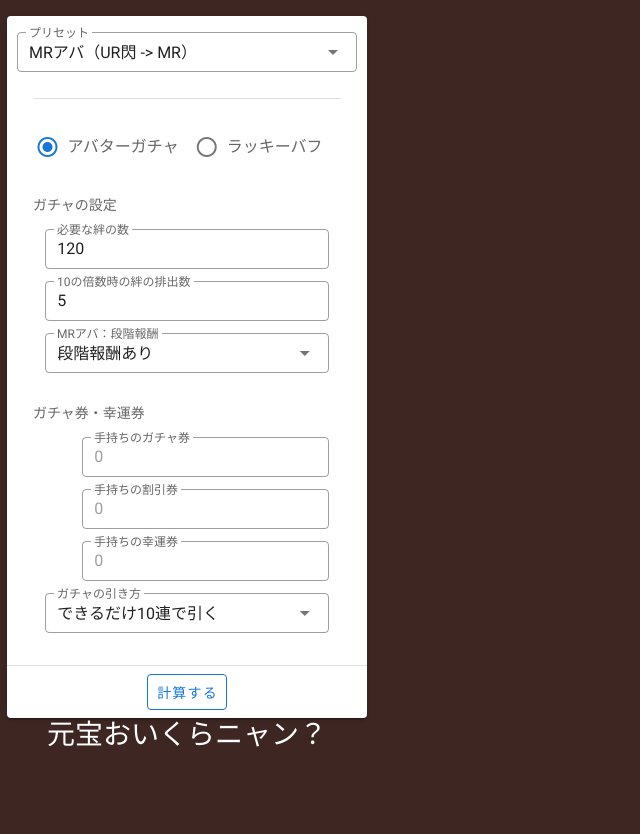
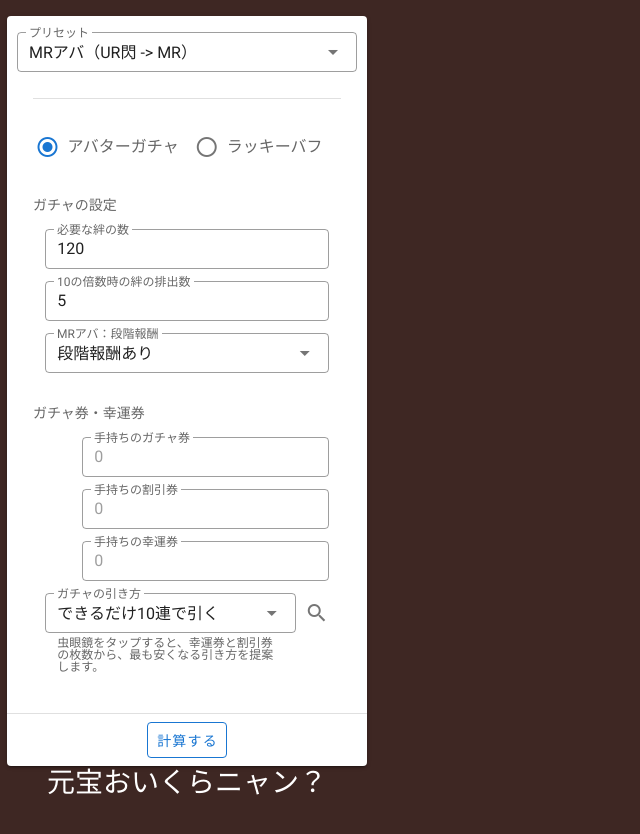
Before and after one commit to fuyoneko/genpo_simulator, a Vue app: page / in a window 1280 px wide. Shown: the top 834 px of the page, without its empty margins (0-640 px from the left). Built offline with nearby package versions, Linux system fonts and the light colour scheme; a web font is replaced by a local one.

Commit message:
Add Sugest functions.

```diff
--- a/src/components/InputField.vue
+++ b/src/components/InputField.vue
@@ -120,7 +120,13 @@
               hide-details="auto"
               :items="pray_style"
               v-model="forms.pray"
+              append-outer-icon="mdi-magnify"
+              messages="虫眼鏡をタップすると、幸運券と割引券の枚数から、最も安くなる引き方を提案します。"
+              @click:append-outer="executeMagnify"
             ></v-select>
+          </v-row>
+          <v-row>
+            <suggest ref="suggest" class="mt-1" v-show="isTicketsEnabled"></suggest>
           </v-row>
         </v-col>
       </v-row>
@@ -137,6 +143,10 @@
 
 <script>
 import { required, maxLength, decimal } from "vuelidate/lib/validators";
+import DiscountConditions from "../logic/discount_conditions";
+import Suggest from "./Suggest";
+import Calculate from "../logic/calculate";
+import Senario from "../logic/senario";
 
 const DecimalCheck = (form, min, max) => {
   if (!form.decimal) {
@@ -158,10 +168,10 @@ const DecimalCheck = (form, min, max) => {
 const REWARD_ITEM_ENABLED = 0;
 const REWARD_ITEM_DISABLED = 1;
 
-const PRAY_STYLE_TEN = 0;
-const PRAY_STYLE_ONE = 1;
-
 export default {
+  components: {
+    suggest: Suggest
+  },
   data() {
     const preset = [
       {
@@ -266,16 +276,7 @@ export default {
           value: REWARD_ITEM_DISABLED
         }
       ],
-      pray_style: [
-        {
-          text: "できるだけ10連で引く",
-          value: PRAY_STYLE_TEN
-        },
-        {
-          text: "できるだけ単発で引く",
-          value: PRAY_STYLE_ONE
-        }
-      ],
+      pray_style: DiscountConditions.getSelectContents(),
       forms: {
         selected_radio: preset[0].value.selected_radio,
         require: preset[0].value.require,
@@ -284,7 +285,7 @@ export default {
         discount: "",
         lucky: "",
         kakutei: preset[0].value.kakutei,
-        pray: PRAY_STYLE_TEN
+        pray: DiscountConditions.getDefaultSearchKey()
       },
       preset: preset,
       current_preset: preset[0]
@@ -371,6 +372,110 @@ export default {
     }
   },
   methods: {
+    /**
+     * 現在のフォームの値をDict型に詰め直す
+     */
+    parseRequestValue() {
+      const stringToValue = (string, defaults) => {
+        const result = parseInt(string ?? "");
+        if (Number.isNaN(result)) {
+          return defaults;
+        }
+        return result;
+      };
+      return {
+        request_type: this.forms.selected_radio,
+        tickets: stringToValue(this.forms.tickets, 0),
+        require: stringToValue(this.forms.require, 200),
+        kakutei: stringToValue(this.forms.kakutei, 5),
+        options: {
+          discount: stringToValue(this.forms.discount, 0),
+          lucky: stringToValue(this.forms.lucky, 0),
+          reward: this.forms.reward == REWARD_ITEM_ENABLED ? true : false,
+          pray: this.forms.pray
+        }
+      };
+    },
+    /**
+     * 最適な引き方を提案する
+     */
+    executeMagnify() {
+      this.$v.$touch();
+      // 入力チェックが不正なら処理しない
+      if (
+        this.$v.$invalid ||
+        [
+          this.requireError,
+          this.ticketsError,
+          this.discountError,
+          this.luckyError,
+          this.kakuteiError
+        ].some(error => error.length >= 1)
+      ) {
+        return;
+      }
+
+      // 入力パラメータを取得する
+      const parameters = this.parseRequestValue();
+      const senario_list = Senario.load_senario(
+        parameters.request_type,
+        parameters.options.reward
+      );
+      // 消費元宝の変数を確保する
+      let min_total_price = 9999999;
+      let max_total_price = 0;
+      let min_index = DiscountConditions.getDefaultSearchKey();
+      let max_index = min_index;
+
+      // 割引券、幸運券、ガチャ券の所持数
+      const initializer = data => {
+        data.kakutei = parameters.kakutei;
+        data.tickets = parameters.tickets;
+        data.lucky = parameters.options.lucky;
+        data.discount = parameters.options.discount;
+        return data;
+      };
+
+      for (const conds of DiscountConditions.getConditions()) {
+        // 消費元宝を計算する
+        const calc = new Calculate(
+          initializer,
+          senario_list.execute_senario,
+          this.forms.selected_radio,
+          0
+        );
+        calc.execute(parameters.require, conds.method);
+
+        // 最小消費を更新する
+        let min_update_check = min_total_price;
+        min_total_price = Math.min(min_total_price, calc.data.price_total);
+        if (min_update_check != min_total_price) {
+          min_index = conds.search_key;
+        }
+        // 比較可能な時（よくあるケースの場合）は、最大消費を更新する
+        if (conds.comparable) {
+          let max_update_check = max_total_price;
+          max_total_price = Math.max(max_total_price, calc.data.price_total);
+          if (max_update_check != max_total_price) {
+            max_index = conds.search_key;
+          }
+        }
+      }
+
+      // サジェストのアラートを表示する
+      this.$refs.suggest.show(
+        parameters.options.lucky,
+        parameters.options.discount,
+        100 - Math.floor((min_total_price / max_total_price) * 100),
+        DiscountConditions.getMessage(max_index),
+        DiscountConditions.getMessage(min_index)
+      );
+      // セレクトボックスの内容を更新する
+      this.forms.pray = min_index;
+    },
+    /**
+     * イベント：プリセットの設定を更新する
+     */
     onPresetChanged(item) {
       this.forms.selected_radio = item.value.selected_radio;
       this.forms.require = item.value.require;
@@ -380,6 +485,9 @@ export default {
       this.forms.lucky = "";
       this.forms.tickets = "";
     },
+    /**
+     * イベント：検索開始
+     */
     onClickStart() {
       this.$v.$touch();
       // 入力チェックが不正なら処理しない
@@ -396,26 +504,7 @@ export default {
         return;
       }
 
-      const stringToValue = (string, defaults) => {
-        const result = parseInt(string ?? "");
-        if (Number.isNaN(result)) {
-          return defaults;
-        }
-        return result;
-      };
-
-      this.$emit("on-start", {
-        request_type: this.forms.selected_radio,
-        tickets: stringToValue(this.forms.tickets, 0),
-        require: stringToValue(this.forms.require, 200),
-        kakutei: stringToValue(this.forms.kakutei, 5),
-        options: {
-          discount: stringToValue(this.forms.discount, 0),
-          lucky: stringToValue(this.forms.lucky, 0),
-          reward: this.forms.reward == REWARD_ITEM_ENABLED ? true : false,
-          pray: this.forms.pray
-        }
-      });
+      this.$emit("on-start", this.parseRequestValue());
     }
   }
 };
--- /dev/null
+++ b/src/components/Suggest.vue
@@ -0,0 +1,73 @@
+<template>
+  <v-alert v-if="show_flag" outlined color="grey">
+    <v-row>
+      <v-col class="ml-2 mb-2">
+        幸運券：{{lucky}}枚
+        <br />
+        割引券：{{discount}}枚
+        <br />
+        割引率：{{parcentage}}％
+      </v-col>
+      <v-chip @click="close" outlined small label>
+        <v-icon>mdi-close</v-icon>
+      </v-chip>
+    </v-row>
+    <span v-html="message"></span>
+  </v-alert>
+</template>
+
+<script>
+export default {
+  data() {
+    return {
+      show_flag: false,
+      // 幸運券の枚数
+      lucky: 0,
+      // 割引券の枚数
+      discount: 0,
+      // 割引率
+      parcentage: 0,
+      // 最も悪い引き方
+      worst_case_text: "",
+      // もっとも良い引き方
+      best_case_text: ""
+    };
+  },
+  computed: {
+    /**
+     * アラートのメッセージ
+     */
+    message() {
+      if (this.parcentage == 0) {
+        return "引き方による消費元宝の変動はありません。";
+      }
+      return [
+        `消費元宝が最も小さくなるのは、<span class="blue--text">${this.best_case_text}</span>です。`,
+        `${this.worst_case_text}に比べて、${this.parcentage}％ほどお得になります。`
+      ].join("<br />");
+    }
+  },
+  methods: {
+    /**
+     * アラートを表示する
+     */
+    show(lucky, discount, parcentage, worst_case_text, best_case_text) {
+      this.lucky = lucky;
+      this.discount = discount;
+      this.parcentage = parcentage;
+      this.worst_case_text = worst_case_text;
+      this.best_case_text = best_case_text;
+      this.show_flag = true;
+    },
+    /**
+     * アラートを閉じる
+     */
+    close() {
+      this.show_flag = false;
+    }
+  }
+};
+</script>
+
+<style>
+</style>
--- a/src/logic/calculate.js
+++ b/src/logic/calculate.js
@@ -91,9 +91,9 @@ class Calculate {
     return this.data.current < require ? true : false;
   }
 
-  execute(require, do_not_use_discount_when_one = false) {
+  execute(require, discount_condition) {
     while (this.isNeedToExecute(require)) {
-      this.executeStep(require, do_not_use_discount_when_one);
+      this.executeStep(require, discount_condition(this.data));
     }
   }
 }
--- /dev/null
+++ b/src/logic/discount_conditions.js
@@ -0,0 +1,117 @@
+const EXECUTE_10 = true;
+const EXECUTE_1 = false;
+
+const CONDITONS = [
+  {
+    text: "できるだけ10連で引く",
+    search_key: 0,
+    comparable: true,
+    message: "全て10連で引いたとき",
+    method: () => {
+      return EXECUTE_10;
+    },
+  },
+  {
+    text: "できるだけ単発で引く",
+    search_key: 1,
+    comparable: true,
+    message: "全て単発で引いたとき",
+    method: () => {
+      return EXECUTE_1;
+    },
+  },
+  {
+    text: "割引券5以上で単発",
+    search_key: 2,
+    comparable: false,
+    message: "割引券が5枚以上あれば単発、それ以外は10連で引いたとき",
+    method: (data) => {
+      if (data.discount >= 5) {
+        return EXECUTE_1;
+      }
+      return EXECUTE_10;
+    },
+  },
+  {
+    text: "割引券10以上で単発",
+    search_key: 3,
+    comparable: false,
+    message: "割引券が10枚以上あれば単発、それ以外は10連で引いたとき",
+    method: (data) => {
+      if (data.discount >= 10) {
+        return EXECUTE_1;
+      }
+      return EXECUTE_10;
+    },
+  },
+  {
+    text: "割引券15以上で単発",
+    search_key: 4,
+    comparable: false,
+    message: "割引券が15枚以上あれば単発、それ以外は10連で引いたとき",
+    method: (data) => {
+      if (data.discount >= 15) {
+        return EXECUTE_1;
+      }
+      return EXECUTE_10;
+    },
+  },
+  {
+    text: "割引券20以上で単発",
+    search_key: 5,
+    comparable: false,
+    message: "割引券が20枚以上あれば単発、それ以外は10連で引いたとき",
+    method: (data) => {
+      if (data.discount >= 20) {
+        return EXECUTE_1;
+      }
+      return EXECUTE_10;
+    },
+  },
+];
+
+class DiscountConditions {
+  /**
+   * デフォルトの検索キーを取得する
+   */
+  static getDefaultSearchKey() {
+    return CONDITONS[0].search_key;
+  }
+
+  /**
+   * セレクトボックスの表示コンテンツを取得する
+   */
+  static getSelectContents() {
+    return CONDITONS.map((item) => {
+      return {
+        text: item.text,
+        value: item.search_key,
+      };
+    });
+  }
+
+  /**
+   * 全ての条件定義を返す
+   */
+  static getConditions() {
+    return CONDITONS;
+  }
+
+  /**
+   * 選択された条件定義の判断関数を返す
+   */
+  static getMethod(value) {
+    const found = CONDITONS.find((item) => item.search_key == value);
+    return found.method;
+  }
+
+  /**
+   * 選択された条件定義のメッセージを返す
+   */
+  static getMessage(value) {
+    const found = CONDITONS.find((item) => item.search_key == value);
+    return found.message;
+  }
+}
+
+export default DiscountConditions;
--- /dev/null
+++ b/src/logic/senario.js
@@ -0,0 +1,41 @@
+import {
+  SENARIO_KAKUTEI,
+  SENARIO_GACHA,
+  SENARIO_LUCKY,
+  SENARIO_REWARD,
+} from "./senario_lucky";
+import {
+  SENARIO_NORMAL_KAKUTEI,
+  SENARIO_NORMAL_KAKUTEI_NO_BUFF,
+  SENARIO_NORMAL_GACHA,
+} from "./senario_normal";
+
+class Senario {
+  /**
+   * シナリオを読み込む
+   * @param {モード：ラッキーバフ、幸運券のいずれか} mode
+   * @param {段階報酬の有無} has_reward
+   */
+  static load_senario(mode, has_reward) {
+    const KAKUTEI = mode == "lucky" ? SENARIO_KAKUTEI : SENARIO_NORMAL_KAKUTEI;
+    const NO_BUFF_KAKUTEI =
+      mode == "lucky" ? SENARIO_KAKUTEI : SENARIO_NORMAL_KAKUTEI_NO_BUFF;
+    const GACHA = mode == "lucky" ? SENARIO_GACHA : SENARIO_NORMAL_GACHA;
+
+    let max_senario = [NO_BUFF_KAKUTEI];
+    let execute_senario = [KAKUTEI, GACHA];
+    if (mode == "lucky") {
+      execute_senario.push(SENARIO_LUCKY);
+    }
+    if (mode == "lucky" && has_reward) {
+      execute_senario.push(SENARIO_REWARD);
+      max_senario.push(SENARIO_REWARD);
+    }
+    return {
+      max_senario,
+      execute_senario,
+    };
+  }
+}
+
+export default Senario;
```
Also changed, not shown: src/components/DataList.vue (+8 -3 lines), src/components/Result.vue (+11 -37 lines), 2 other files (tests, documents, lock files or other folders).
